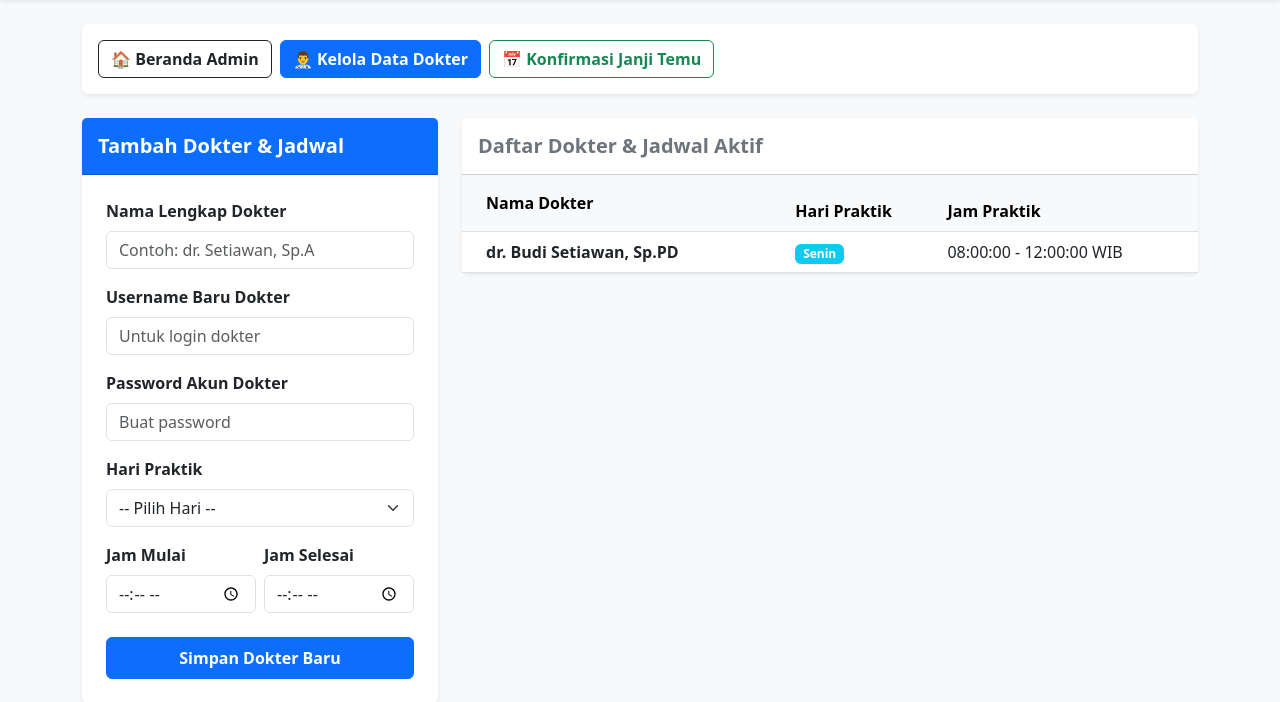
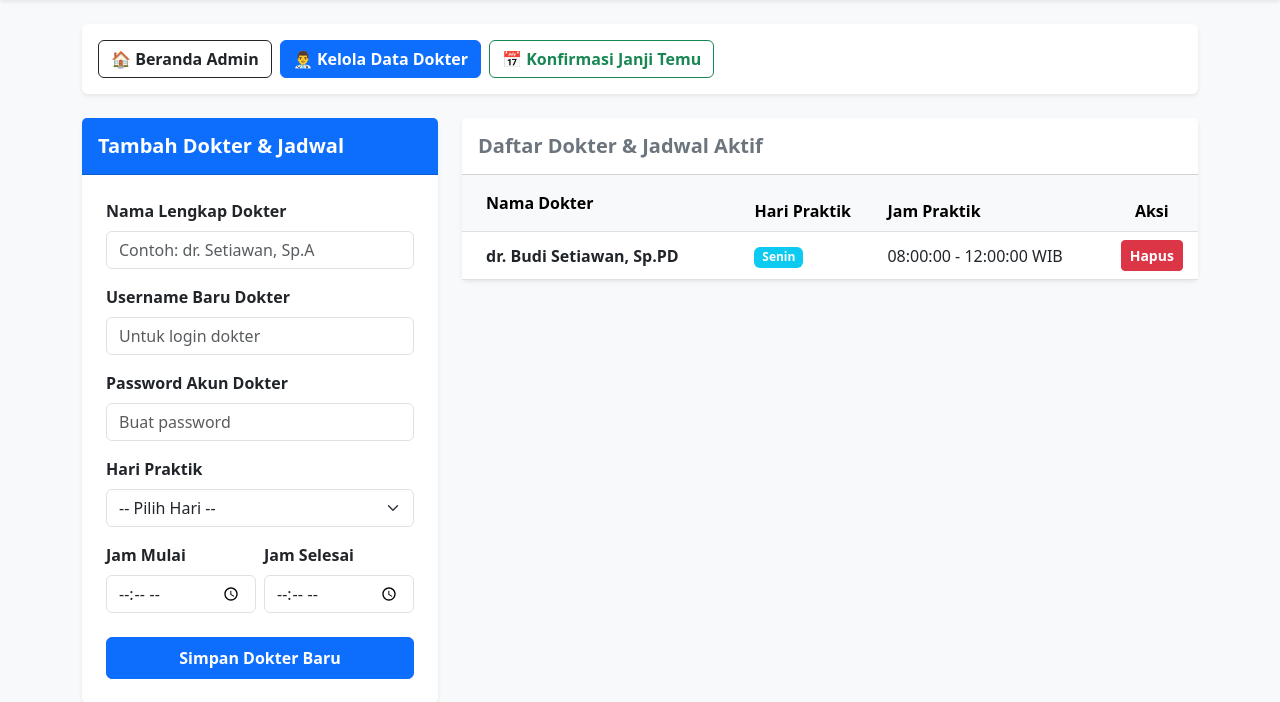
Before and after one commit to niawinata/klinik-app, a PHP site: page /admin/kelola_dokter.php in a window 1280 px wide. Shown: the part 56-758 px from the top of the page. Run offline with PHP 8.4, Linux system fonts and the light colour scheme; a user stored in the database is signed in; data comes from the database, SQL or seed files in the repository.

Commit message:
menambahkan hapus dokter

```diff
--- a/admin/kelola_dokter.php
+++ b/admin/kelola_dokter.php
@@ -45,7 +45,7 @@ if (isset($_POST['tambah_dokter'])) {
 // ==========================================
 // AMBIL SEMUA DATA DOKTER & JADWAL UNTUK DITAMPILKAN DI TABEL
 // ==========================================
-$query_tampil = "SELECT jd.id_jadwal, u.nama_lengkap, jd.hari, jd.jam_mulai, jd.jam_selesai
+$query_tampil = "SELECT jd.id_jadwal, jd.id_dokter, u.nama_lengkap, jd.hari, jd.jam_mulai, jd.jam_selesai
                  FROM jadwal_dokter jd
                  JOIN users u ON jd.id_dokter = u.id_user
                  WHERE u.role = 'dokter'";
@@ -150,6 +150,7 @@ $result_tampil = mysqli_query($koneksi, $query_tampil);
                                         <th class="py-3 px-4">Nama Dokter</th>
                                         <th>Hari Praktik</th>
                                         <th>Jam Praktik</th>
+                                        <th class="text-center">Aksi</th> <!-- Kolom Aksi Ditambahkan -->
                                     </tr>
                                 </thead>
                                 <tbody>
@@ -159,11 +160,17 @@ $result_tampil = mysqli_query($koneksi, $query_tampil);
                                                 <td class="px-4 fw-semibold"><?php echo $row['nama_lengkap']; ?></td>
                                                 <td><span class="badge bg-info text-white"><?php echo $row['hari']; ?></span></td>
                                                 <td><?php echo $row['jam_mulai'] . " - " . $row['jam_selesai']; ?> WIB</td>
+                                                <td class="text-center">
+                                                    <!-- Tombol Hapus dengan konfirmasi -->
+                                                    <a href="hapus_dokter.php?id_jadwal=<?php echo $row['id_jadwal']; ?>&id_user=<?php echo $row['id_dokter']; ?>"
+                                                       class="btn btn-danger btn-sm fw-semibold"
+                                                       onclick="return confirm('Yakin ingin menghapus dokter ini?')">Hapus</a>
+                                                </td>
                                             </tr>
                                         <?php } ?>
                                     <?php } else { ?>
                                         <tr>
-                                            <td colspan="3" class="text-center py-5 text-muted">Belum ada data dokter yang diinput.</td>
+                                            <td colspan="4" class="text-center py-5 text-muted">Belum ada data dokter yang diinput.</td>
                                         </tr>
                                     <?php } ?>
                                 </tbody>
```
Also changed, not shown: admin/hapus_dokter.php (added, +26 -0 lines).
